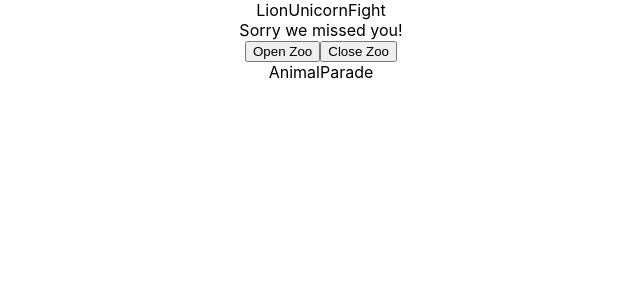
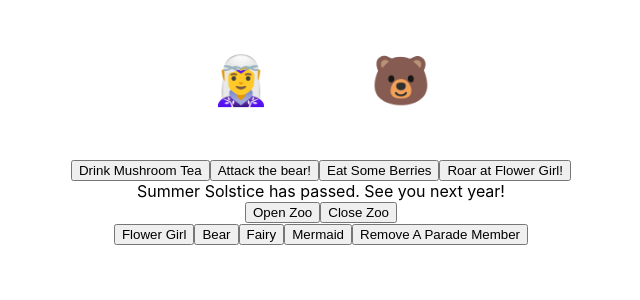
Before and after one commit to delaneyfogarty/busy-zoo, a React (Create React App) app: page / in a window 1280 px wide. Shown: the top 300 px of the page, without its empty margins (319-959 px from the left). Built offline with nearby package versions, Linux system fonts and the light colour scheme.

Commit message:
forgot all about acping, finished the app

```diff
--- a/src/AnimalEmoji.js
+++ /dev/null
@@ -1,5 +0,0 @@
-import React from 'react';
-
-export default function AnimalEmoji() {
-  return <div>AnimalEmoji</div>;
-}
--- a/src/AnimalParade.js
+++ /dev/null
@@ -1,5 +0,0 @@
-import React from 'react';
-
-export default function AnimalParade() {
-  return <div>AnimalParade</div>;
-}
--- a/src/App.css
+++ b/src/App.css
@@ -36,3 +36,24 @@
     transform: rotate(360deg);
   }
 }
+
+.fight {
+  display: flex;
+  flex-direction: row;
+  align-items: center;
+  justify-content: center;
+}
+
+.emoji {
+  padding: 50px;
+  transition: all 0.4 ease-in-out;
+}
+
+.fighter {
+  display: block;
+}
+
+.button {
+  display: block;
+  position: absolute;
+}
--- a/src/App.js
+++ b/src/App.js
@@ -1,29 +1,78 @@
 // import logo from './logo.svg';
 import './App.css';
 import { useState } from 'react';
-import LionUnicornFight from './LionUnicornFight.js';
+import FlowerGirlBearFight from './FlowerGirlBearFight.js';
 import OpenClosedSign from './OpenClosedSign.js';
-import AnimalParade from './AnimalParade.js';
+import MidsummerParade from './MidsummerParade.js';
 
 function App() {
+  const ATTACK_MODIFIER = 0.5;
   const [isOpen, setIsOpen] = useState(false);
+  const [flowerGirlSize, setFlowerGirlSize] = useState(3);
+  const [bearSize, setBearSize] = useState(3);
+  const [members, setMembers] = useState([]);
 
-  function handleOpenZoo() {
+  function handleOpenFestival() {
     setIsOpen(true);
   }
 
-  function handleClosedZoo() {
+  function handleClosedFestival() {
     setIsOpen(false);
   }
+
+  function handleFlowerGirl() {
+    members.push('flower girl');
+
+    setMembers([...members]);
+  }
+  function handleBear() {
+    members.push('bear');
+
+    setMembers([...members]);
+  }
+  function handleFairy() {
+    members.push('fairy');
+
+    setMembers([...members]);
+  }
+  function handleMermaid() {
+    members.push('mermaid');
+
+    setMembers([...members]);
+  }
+
+  function handleRemove() {
+    members.pop();
+
+    setMembers([...members]);
+  }
+
   return (
     <div className="App">
-      <LionUnicornFight />
+      <FlowerGirlBearFight className="fight" flowerGirlSize={flowerGirlSize} bearSize={bearSize} />
+      <div className="fight-buttons">
+        <button onClick={() => setFlowerGirlSize(flowerGirlSize + ATTACK_MODIFIER)}>
+          Drink Mushroom Tea
+        </button>
+        <button onClick={() => setBearSize(bearSize - ATTACK_MODIFIER)}>Attack the bear!</button>
+        <button onClick={() => setBearSize(bearSize + ATTACK_MODIFIER)}>Eat Some Berries</button>
+        <button onClick={() => setFlowerGirlSize(flowerGirlSize - ATTACK_MODIFIER)}>
+          Roar at Flower Girl!
+        </button>
+      </div>
       <OpenClosedSign isOpen={isOpen} />
       <div className="buttons">
-        <button onClick={handleOpenZoo}>Open Zoo</button>
-        <button onClick={handleClosedZoo}>Close Zoo</button>
+        <button onClick={handleOpenFestival}>Open Zoo</button>
+        <button onClick={handleClosedFestival}>Close Zoo</button>
       </div>
-      <AnimalParade />
+      <MidsummerParade members={members} />
+      <div className="parade-buttons">
+        <button onClick={handleFlowerGirl}>Flower Girl</button>
+        <button onClick={handleBear}>Bear</button>
+        <button onClick={handleFairy}>Fairy</button>
+        <button onClick={handleMermaid}>Mermaid</button>
+        <button onClick={handleRemove}>Remove A Parade Member</button>
+      </div>
     </div>
   );
 }
--- /dev/null
+++ b/src/FlowerGirlBearFight.js
@@ -0,0 +1,18 @@
+import React from 'react';
+
+export default function FlowerGirlBearFight({ flowerGirlSize, bearSize }) {
+  return (
+    <div className="fight">
+      <div className="fighter">
+        <div className="emoji" style={{ fontSize: `${flowerGirlSize}rem` }}>
+          🧝‍♀️
+        </div>
+      </div>
+      <div className="fighter">
+        <div className="emoji" style={{ fontSize: `${bearSize}rem` }}>
+          🐻
+        </div>
+      </div>
+    </div>
+  );
+}
--- a/src/LionUnicornFight.js
+++ /dev/null
@@ -1,5 +0,0 @@
-import React from 'react';
-
-export default function LionUnicornFight() {
-  return <div>LionUnicornFight</div>;
-}
--- /dev/null
+++ b/src/MidsummerParade.js
@@ -0,0 +1,12 @@
+import React from 'react';
+import ParadeEmoji from './ParadeEmoji.js';
+
+export default function MidsummerParade({ members }) {
+  return (
+    <div>
+      {members.map((member) => (
+        <ParadeEmoji key={member.name} member={member} />
+      ))}
+    </div>
+  );
+}
--- a/src/OpenClosedSign.js
+++ b/src/OpenClosedSign.js
@@ -1,5 +1,11 @@
 import React from 'react';
 
 export default function OpenClosedSign({ isOpen }) {
-  return <div className="is-open">{isOpen ? 'Welcome to the zoo!' : 'Sorry we missed you!'}</div>;
+  return (
+    <div className="is-open">
+      {isOpen
+        ? 'Welcome to the Midsummer Festival!'
+        : 'Summer Solstice has passed. See you next year!'}
+    </div>
+  );
 }
--- /dev/null
+++ b/src/ParadeEmoji.js
@@ -0,0 +1,14 @@
+import React from 'react';
+
+export default function ParadeEmoji({ member }) {
+  return (
+    <div className="member">
+      <>
+        {member === 'flower girl' && <span>🧝‍♀️</span>}
+        {member === 'bear' && <span>🐻</span>}
+        {member === 'mermaid' && <span>🧜</span>}
+        {member === 'fairy' && <span> 🧚‍♀️ </span>}
+      </>
+    </div>
+  );
+}
```
Also changed, not shown: 1 other file (tests, documents, lock files or other folders).
